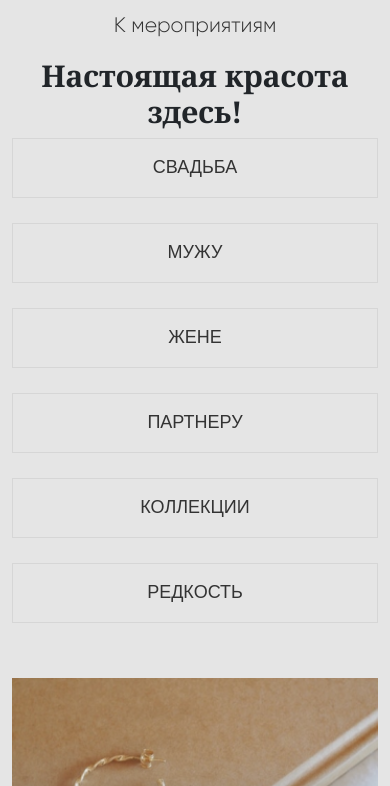
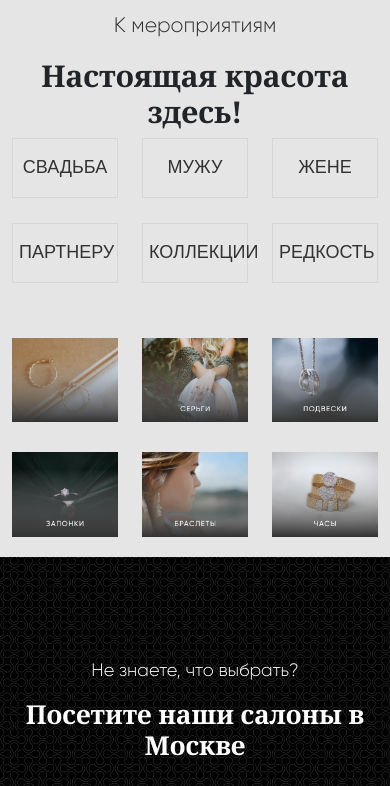
Before and after one commit to SergiiPanchuk/SergiiPanchuk.github.io, a plain HTML site: page index.html in a window 390 px wide. Shown: the part 740-1526 px from the top of the page. Drawn offline with nearby package versions, Linux system fonts and the light colour scheme.

Commit message:
адаптив під мобільні дивайси
Зроблено адаптив під мобільні дивайси

```diff
--- a/css/media.css
+++ b/css/media.css
@@ -62,13 +62,17 @@
 	}
 }
 @media (max-width: 767px) {
+	.main{
+	background: url(../img/bgc.jpg) no-repeat center center;
+	background-size:cover;
+	}
 	.salon span {
     font-size: 18px;
 	}
 	.salon h3 {
     font-size: 26px;
 	}
-	.salon p {;
+	.salon p {
     font-size: 14px;
     width: 430px;
     margin-top: 20px;
@@ -87,4 +91,9 @@
 	}
 }
 @media (max-width: 575.98px) {
+	.advice .advice1, .advice .advice2, .advice .advice3 {
+     width: 350px;
+     margin: 0 auto;
+     padding: 0;
+	}
 }
--- a/index.html
+++ b/index.html
@@ -105,45 +105,45 @@
 				</div>
 			</div>
 			<div class="row no-gutters">
-				<div class="col-lg-2 col-sm-4">
+				<div class="col-lg-2 col-sm-4 col-4">
 					<button class="btn_event"> свадьба</button>
 				</div>
-				<div class="col-lg-2 col-sm-4">
+				<div class="col-lg-2 col-sm-4 col-4">
 					<button class="btn_event">мужу</button>
 				</div>
-				<div class="col-lg-2 col-sm-4">
+				<div class="col-lg-2 col-sm-4 col-4">
 					<button class="btn_event">жене</button>
 				</div>
-				<div class="col-lg-2 col-sm-4">
+				<div class="col-lg-2 col-sm-4 col-4">
 					<button class="btn_event">партнеру</button>
 				</div>
-				<div class="col-lg-2 col-sm-4">
+				<div class="col-lg-2 col-sm-4 col-4">
 					<button class="btn_event">коллекции</button>
 				</div>
-				<div class="col-lg-2 col-sm-4">
+				<div class="col-lg-2 col-sm-4 col-4">
 					<button class="btn_event">редкость</button>
 				</div>
 			</div>
 
 			<div class="row no-gutters">
-				<div class="col-lg-4 col-sm-4 img_event">
+				<div class="col-lg-4 col-sm-4 col-4 img_event">
 					<img src="img/ring.png">
 				</div>
-				<div class="col-lg-4 col-sm-4 img_event">
+				<div class="col-lg-4 col-sm-4 col-4 img_event">
 					<img src="img/earrings.png">
 				</div>
-				<div class="col-lg-4 col-sm-4 img_event">
+				<div class="col-lg-4 col-sm-4 col-4 img_event">
 					<img src="img/pendants.png">
 				</div>
 			</div>
 			<div class="row no-gutters">
-				<div class="col-lg-4 col-sm-4 img_event">
+				<div class="col-lg-4 col-sm-4 col-4 img_event">
 					<img src="img/cufflinks.png">
 				</div>
-				<div class="col-lg-4 col-sm-4 img_event">
+				<div class="col-lg-4 col-sm-4 col-4 img_event">
 					<img src="img/bracelets.png">
 				</div>
-				<div class="col-lg-4 col-sm-4 img_event">
+				<div class="col-lg-4 col-sm-4 col-4 img_event">
 					<img src="img/time.png">
 				</div>
 			</div>
@@ -175,7 +175,7 @@
 					</div>
 				</div>
 				<div class="row no-gutters">
-						<div class="col-lg-4 col-sm-4">
+						<div class="col-lg-4 col-sm-4 col-12">
 							<div class="advice1">
 								<article>
 									<a href="/">	Как выбрать<br>
@@ -185,7 +185,7 @@
 								</article>
 							</div>
 						</div>
-						<div class="col-lg-4 col-sm-4">
+						<div class="col-lg-4 col-sm-4 col-12 ">
 							<div class="advice2">
 								<article>
 									<a href="/"> Запонки для мужа:<br>
@@ -195,7 +195,7 @@
 								</article>
 							</div>
 						</div>
-						<div class="col-lg-4 col-sm-4">
+						<div class="col-lg-4 col-sm-4 col-12 ">
 							<div class="advice3">
 								<article>
 									<a href="/"> Как выбрать<br>
```
Also changed, not shown: img/bg-m.jpg (added).
